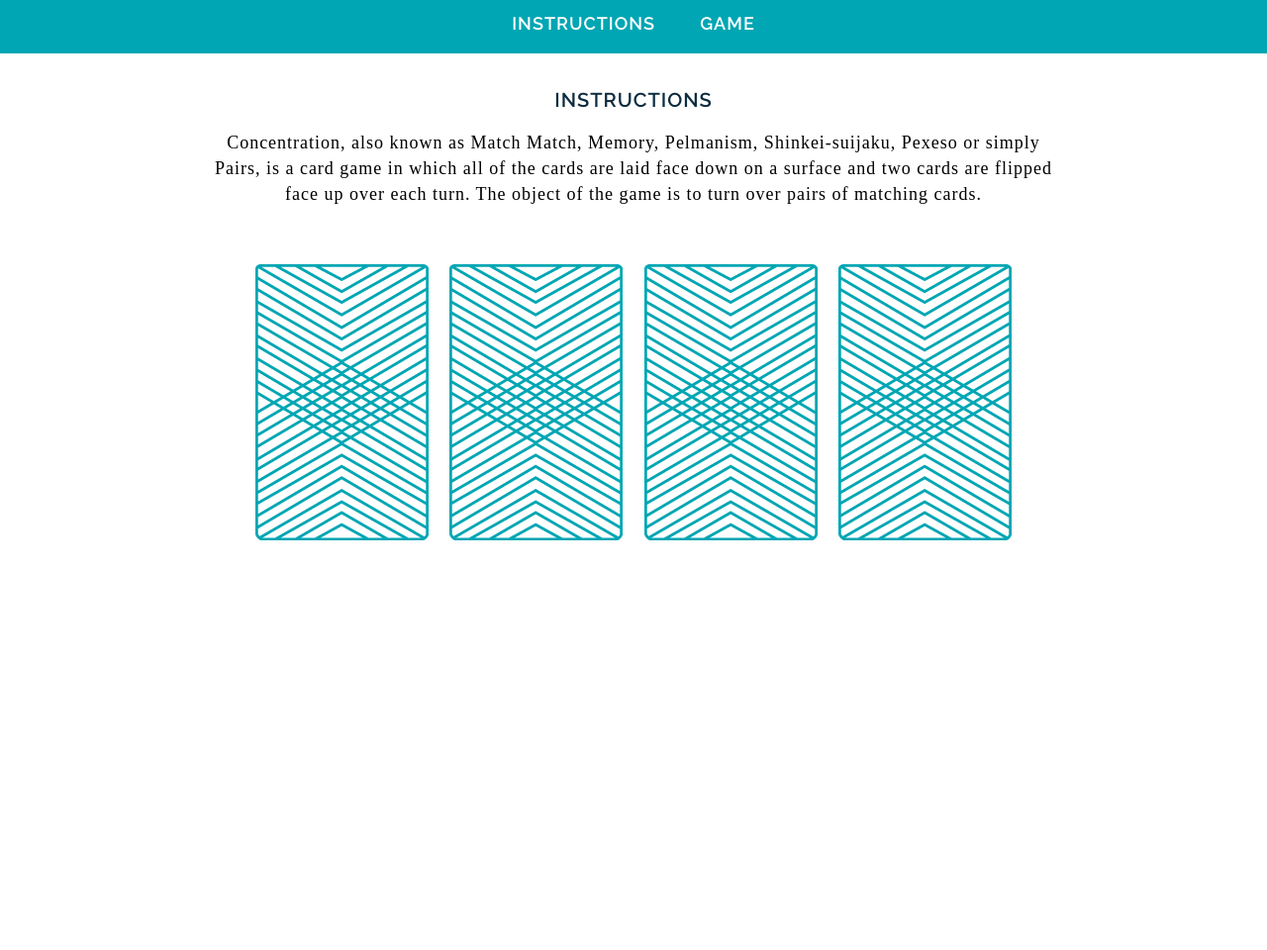
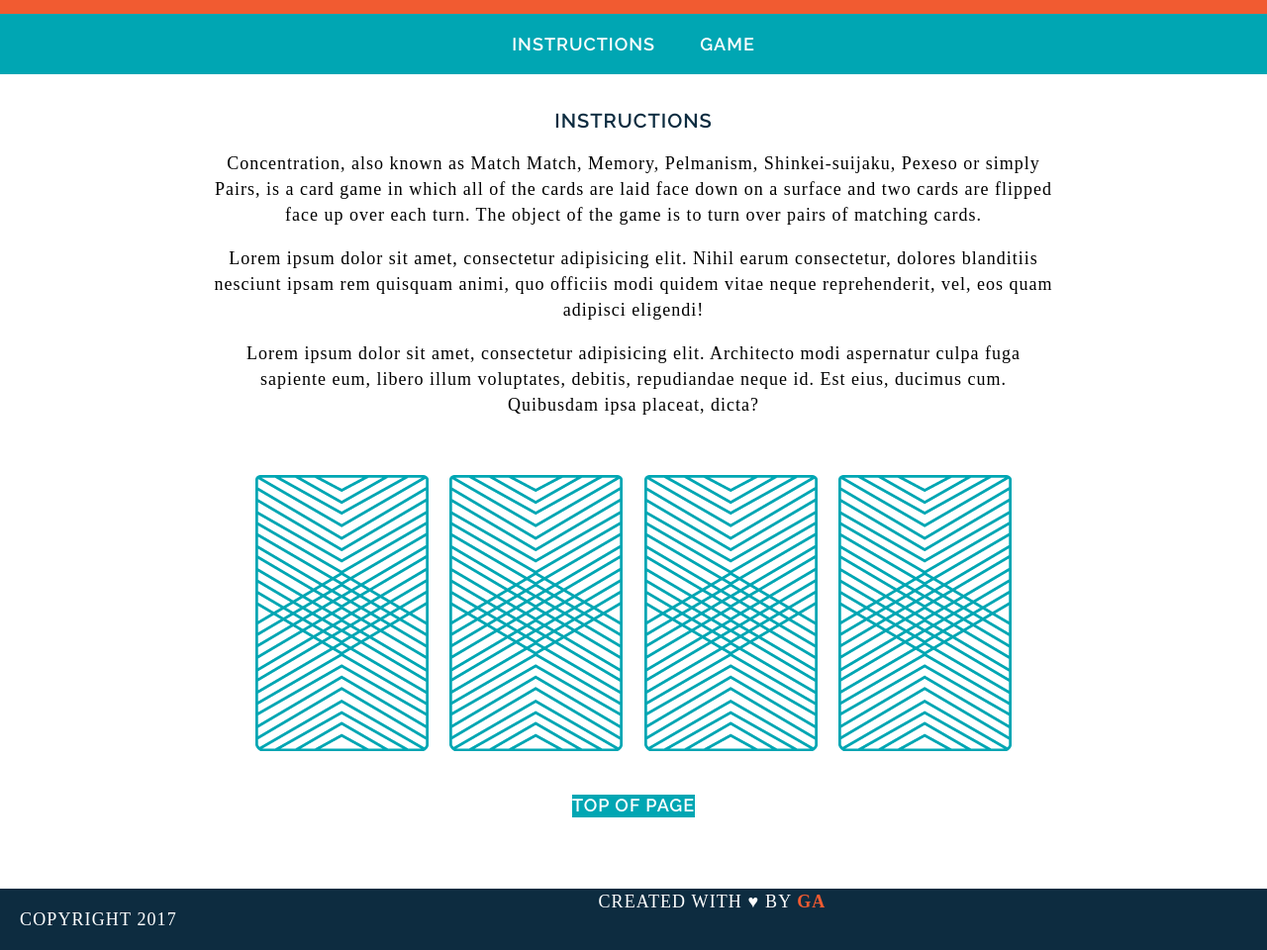
Before and after one commit to johnhitz/wdi-fundamentals-memorygame, a plain HTML site: page memory_game/index.html in a window 1280 px wide. Shown: the part 120-1080 px from the top of the page at 99% size. Before the commit the page ends 800 px from the top, so only its background shows below. Drawn offline with Linux system fonts and the light colour scheme; a web font is replaced by a local one.

Commit message:
Added scrolling functionality, footer, and styling.

```diff
--- a/memory_game/css/style.css
+++ b/memory_game/css/style.css
@@ -47,4 +47,42 @@ a {
 	font-weight: 600;
 	font-size: 18px;
 	margin: 0 20px;
+	border-bottom: 2px solid transparent;
+	background-color: #00A6B3;
 }
+
+a:hover {
+	background-color: RGBA(21, 110, 117, .5);
+}
+
+footer {
+	text-transform: uppercase;
+	padding: 0 20px;
+	background-color: #0D2C40;
+	color: white;
+	font-size: 14px;
+	letter-spacing: .08em;
+	font-weight: 500;
+}
+
+.copyright {
+	float: left;
+}
+
+.message {
+	float: rigth;
+}
+
+.clearfix:after {
+	visibility: hidden;
+	display: block;
+	content: " ";
+	clear: both;
+	height: 0;
+	font-size: 0;
+}
+
+.name {
+	color: #F15B31;
+	font-weight: 700;
+}
--- a/memory_game/index.html
+++ b/memory_game/index.html
@@ -6,17 +6,24 @@
 	<link rel="stylesheet" href="css/style.css" type="text/css">
 </head>
 <body>
+	<a name="top"></a>
 	<header>
 		<h1>Whatchamacallit</h1>
 	</header>
 	<nav>
-		<a href="#" target="_blank">Instructions</a>
-		<a href="#" target="_blank">Game</a>
+		<a href="#instructions">Instructions</a>
+		<a href="#game">Game</a>
 	</nav>
 	<main>
-		<h2>Instructions</h2>
+		<h2 id="instructions">Instructions</h2>
 		<p>
 			Concentration, also known as Match Match, Memory, Pelmanism, Shinkei-suijaku, Pexeso or simply Pairs, is a card game in which all of the cards are laid face down on a surface and two cards are flipped face up over each turn. The object of the game is to turn over pairs of matching cards.
+	    </p>
+	    <p>
+	    	Lorem ipsum dolor sit amet, consectetur adipisicing elit. Nihil earum consectetur, dolores blanditiis nesciunt ipsam rem quisquam animi, quo officiis modi quidem vitae neque reprehenderit, vel, eos quam adipisci eligendi!
+	    </p>
+	    <p>
+	    	Lorem ipsum dolor sit amet, consectetur adipisicing elit. Architecto modi aspernatur culpa fuga sapiente eum, libero illum voluptates, debitis, repudiandae neque id. Est eius, ducimus cum. Quibusdam ipsa placeat, dicta?
 	    </p>
 		<div>
 			<img src="images/back.png" alt="Queen of Diamonds">
@@ -24,6 +31,12 @@
 			<img src="images/back.png" alt="King of Diamonds">
 			<img src="images/back.png" alt="King of Hearts">
 		</div>
+		<a href="#top">Top of Page</a>
 	</main>
+	<a name="game"></a>
+	<footer class="clearfix">
+		<p class="copyright">Copyright 2017</p>
+		<p class="message">Created with &hearts; by <span class="name">GA</span></p>
+	</footer>
 </body>
 </html>
```
